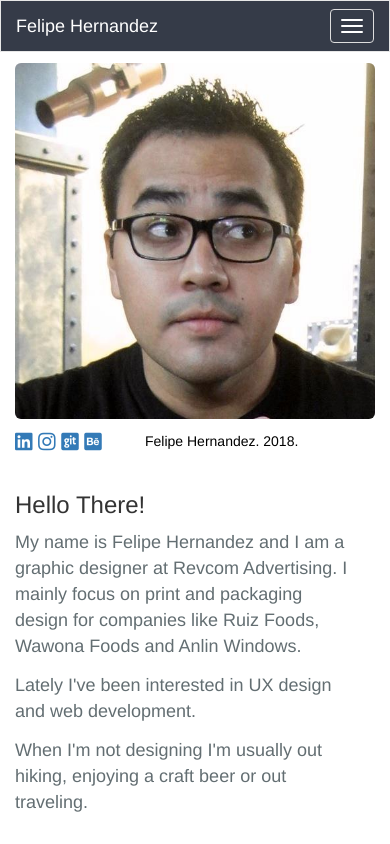
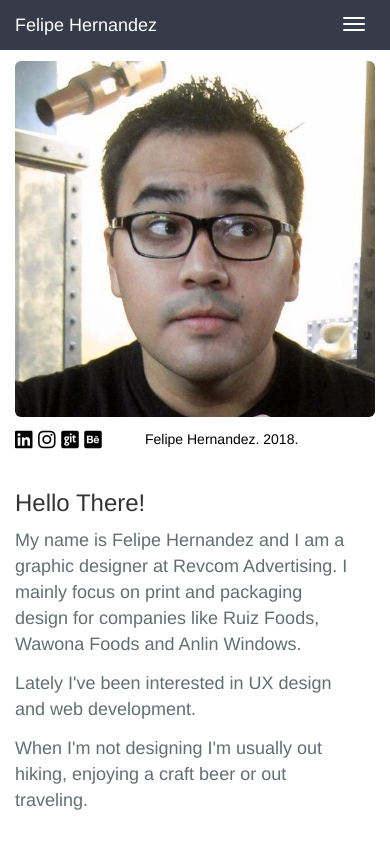
Before and after one commit to fillyh/portfolio-site, a website: page about.html in a window 390 px wide. Drawn offline with nearby package versions, Linux system fonts and the light colour scheme.

Commit message:
fizzle the nizzle

```diff
--- a/about.css
+++ b/about.css
@@ -24,6 +24,14 @@ padding-right:5%;
   margin:0;
   padding:2% 0 ;
 }
+
+.social-icons{
+    color:black;
+}
+.social-icons:hover{
+  color:#00a8ff;
+}
+
 .p-spacing{
   padding:1% 0 0 0;
 }
@@ -36,6 +44,7 @@ color:#636e72;
 
 .copyright{
   text-align: left;
+  color: black;
 }
 
 .footer{
--- a/about.html
+++ b/about.html
@@ -49,10 +49,10 @@
          <div class="row footer">
            <div class="col-xs-4">
              <div class="social-media col-sm-10 col-sm-offset-1">
-               <a href="https://www.linkedin.com/in/felipe-h" target="_blank">  <i class="fab fa-linkedin"></i></a>
-                 <a href="https://www.instagram.com/mr_filips/" target="_blank"><i class="fab fa-instagram"></i></a>
-                 <a href="https://github.com/fillyh" target="_blank"> <i class="fab fa-git-square"></i></a>
-                 <a href="https://www.behance.net/Fhdez" target="_blank"><i class="fab fa-behance-square"></i></a>
+               <a class="social-icons" href="https://www.linkedin.com/in/felipe-h" target="_blank">  <i class="fab fa-linkedin"></i></a>
+                 <a class="social-icons" href="https://www.instagram.com/mr_filips/" target="_blank"><i class="fab fa-instagram"></i></a>
+                 <a class="social-icons" href="https://github.com/fillyh" target="_blank"> <i class="fab fa-git-square"></i></a>
+                 <a class="social-icons" href="https://www.behance.net/Fhdez" target="_blank"><i class="fab fa-behance-square"></i></a>
              </div>
              </div>
              <div class="col-xs-8 copyright">
--- a/iplace.css
+++ b/iplace.css
@@ -22,7 +22,7 @@
   margin:0;
   font-family: 'Lato', sans-serif;
   font-weight: 300;
-  font-size: 65px;
+  font-size: 64px;
   line-height: 75px;
   text-align: center;
   padding: 3% 2%;
--- a/style.css
+++ b/style.css
@@ -2,11 +2,25 @@
 .navbar-default {
   background-color: #353b48;
   border-radius: 0;
+  border:0;
 }
 
 .my-navbar{
   margin:0;
+  padding: 0 5%;
 }
+
+@media only screen and (max-width: 450px) {
+    .my-navbar {
+    padding:0;
+    }
+}
+
+.navbar-toggle {
+    border: none;
+}
+
+
 .navbar-default .navbar-brand {
   color: #ffffff;
 }
@@ -38,10 +52,6 @@
   background-color: #00a8ff;
 }
 
-.navbar-default .navbar-toggle:hover,
-.navbar-default .navbar-toggle:focus {
-  background-color: #00a8ff;
-}
 .navbar-default .navbar-toggle .icon-bar {
   background-color: #ffffff;
 }
@@ -101,15 +111,23 @@ display: none;
   .my-footer{
   height: 60px;
   padding-top:1%;
+    background-color: #353b48;
   }
 
 .copyright{
-  color:black;
+  color:white;
   text-align: right;
   padding-top:5px;
 }
 .social-media{
   font-size:20px;
+}
+
+.social-icons{
+    color:white;
+}
+.social-icons:hover{
+  color:#00a8ff;
 }
 
 
```
Also changed, not shown: contact.html (+4 -5 lines), index.html (+4 -4 lines), iplace.html (+4 -4 lines), logogallery.html (+5 -5 lines), ventmateapp.html (+4 -4 lines), img/thotstudios-color.jpg (added), 1 other file.
